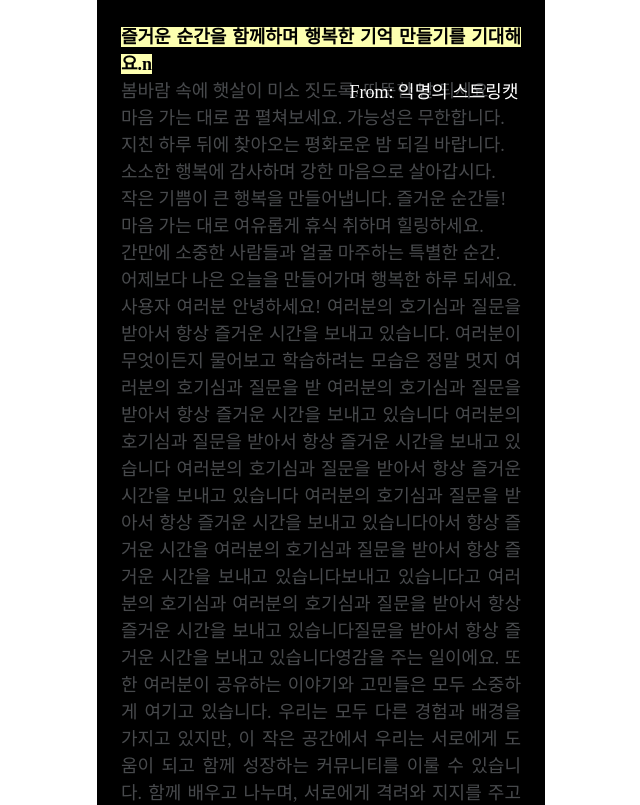
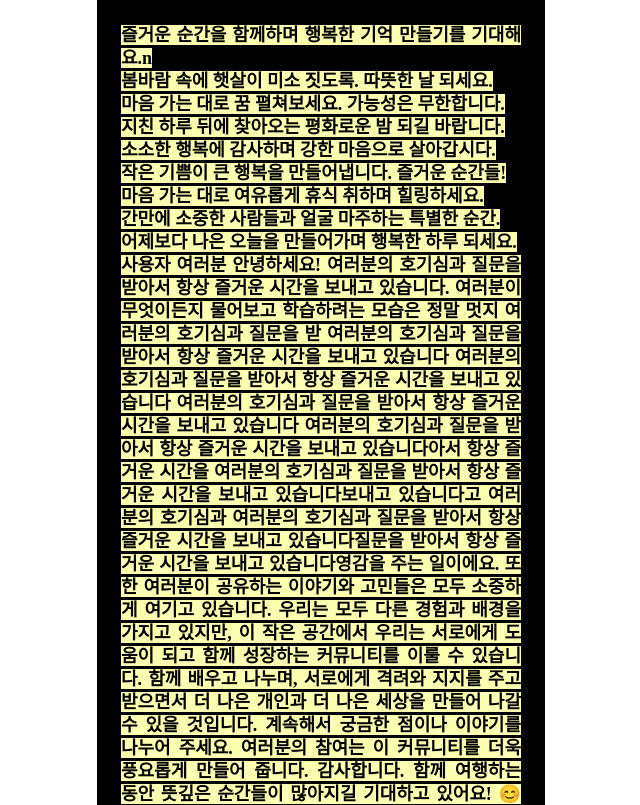
Before and after one commit to Arkingco/dev_front_anything, a Next.js app: page /personal/1 in a window 1280 px wide. Shown: the top 805 px of the page, without its empty margins (319-959 px from the left). Built offline with nearby package versions, Linux system fonts and the light colour scheme; a web font is replaced by a local one.

Commit message:
feat: Root margin 적용

```diff
--- a/src/component/ObserveContent.tsx
+++ b/src/component/ObserveContent.tsx
@@ -1,4 +1,4 @@
-import { useEffect, useRef } from 'react';
+import { useEffect, useRef, useState } from 'react';
 import React from 'react';
 import { useRecoilState } from 'recoil';
 
@@ -22,25 +22,21 @@ const ObserveContent = ({
 }: props) => {
   const ref = useRef<HTMLHeadingElement | null>(null);
   const [observe, setObserve] = useRecoilState(observeState);
+  const [card, setCard] = useState(false);
   useEffect(() => {
     const observer = new IntersectionObserver(
       (entries) => {
         entries.forEach(({ isIntersecting, boundingClientRect }) => {
           if (!isAdd && isIntersecting) {
             console.log('in here');
-            setObserve(() => ({
-              boardId: boardId,
-              contentId: content.id,
-              photoUrl: content.photoUrl,
-              writer: content.writer,
-            }));
+            setCard(true);
           } else {
-            console.log('in out');
+            setCard(false);
           }
         });
       },
       {
-        rootMargin: '-30% 0% -65% 0%',
+        rootMargin: '-30% 0% -70% 0%',
         threshold: [],
       },
     );
@@ -53,14 +49,12 @@ const ObserveContent = ({
   }, []);
 
   return (
-    <div className={`${lineWeight} text-[18px]`}>
+    <div className={` leading-[23px] text-[18px]`}>
       <div
         ref={ref}
         className={`inline
       ${
-        !isAdd &&
-        observe.boardId === boardId &&
-        observe.contentId === content.id
+        card
           ? ` w-full opacity-100 transition-all bg-sumilee-strcat-text-highlight font-semibold text-[18px]`
           : ` w-full opacity-30 transition-all font-medium text-blue-50 `
       }
@@ -68,21 +62,6 @@ const ObserveContent = ({
       >
         {content.text}
       </div>
-      {!isAdd &&
-        observe.boardId === boardId &&
-        observe.contentId === content.id && (
-          <div
-            className={`absolute right-[22px] z-10 mt-[1px] animate-slide pl-[2px]  text-white opacity-100`}
-          >
-            <div
-              className={`relative top-[-3px] z-20 w-full whitespace-pre-wrap `}
-            >
-              <div className={`relative top-[3px]`}>{`From: ${
-                observe.writer.length ? observe.writer : '익명의 스트링캣'
-              } `}</div>
-            </div>
-          </div>
-        )}
     </div>
   );
 };
```
